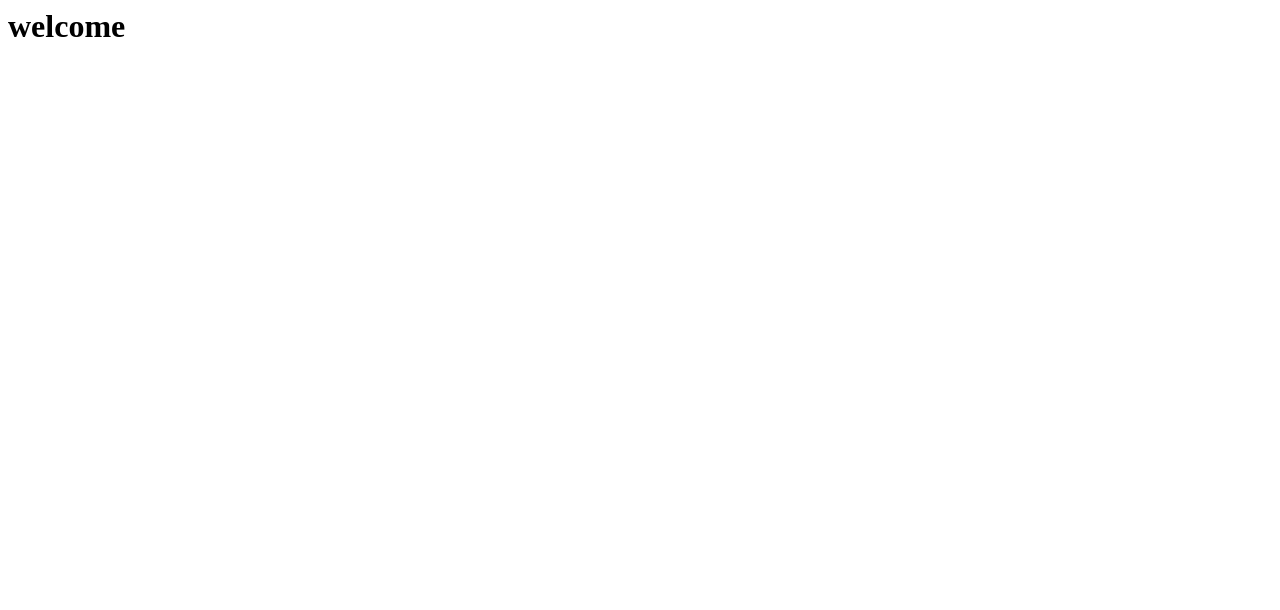
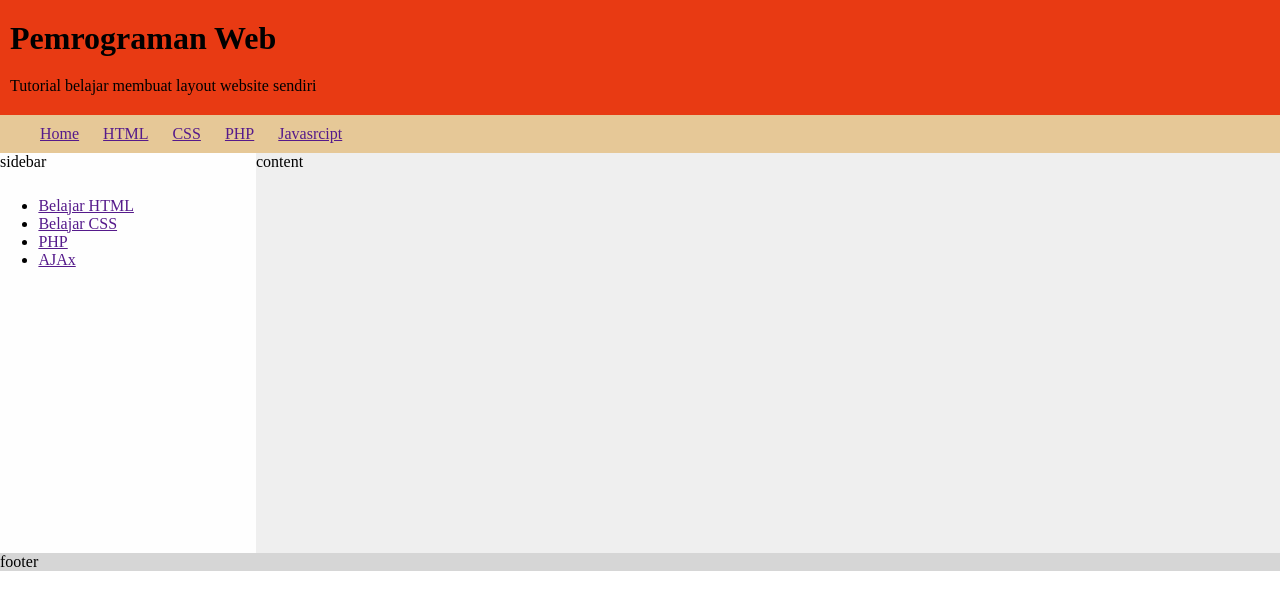
Before and after one commit to fadila12/fadil12.github.io, a plain HTML site: page index.html in a window 1280 px wide. Drawn offline with Linux system fonts and the light colour scheme.

Commit message:
replace index.html with newer

```diff
--- a/index.html
+++ b/index.html
@@ -1 +1,82 @@
-<h1>welcome</h1>
+<!DOCTYPE html>
+<html lang="en">
+<head>
+	<meta charset="UTF-8">
+	<meta name="viewport" content="width=device-width, initial-scale=1.0">
+	<title>Tugas minggu 4</title>
+	<style>
+		*{
+			margin: 0;
+			padding: 0;
+		}
+		header{
+			background-color: #e83a13;
+			padding: 20px 10px;
+		}
+		header h1{
+			margin-bottom: 20px;
+		}
+		nav{
+			background-color: #e6c897;
+			padding: 10px;
+		}
+		nav ul{
+			margin-left: 20px;
+			list-style-type: none;
+		}
+		nav ul li{
+			display: inline;
+			margin: 0 10px;
+		}
+		#main{
+			height: 400px;
+			display: flex;
+		}
+		aside{
+			background-color: #fefefe;
+			width: 20%;
+		}
+		aside ul{
+			margin: 10% 15%;
+		}
+		content{
+			background-color: #efefef;
+			width: 80%
+		}
+		footer{background-color: #d6d6d6}
+	</style>
+</head>
+<body>
+	<header>
+		<h1>Pemrograman Web</h1>
+		<p>Tutorial belajar membuat layout website sendiri</p
+		>
+	</header>
+	<nav>
+		<ul>
+			<li><a href="">Home</a></li>
+			<li><a href="">HTML</a></li>
+			<li><a href="">CSS</a></li>
+			<li><a href="">PHP</a></li>
+			<li><a href="">Javasrcipt</a></li>
+		</ul>
+	</nav>
+	<div id="main">
+		<aside>
+			<p>sidebar</p>
+			<ul>
+				<li><a href="">Belajar HTML</a></li>
+				<li><a href="">Belajar CSS</a></li>
+				<li><a href="">PHP</a></li>
+				<li><a href="">AJAx</a></li>
+			</ul>
+		</aside>
+		<content>
+			<p>content</p>
+		</content>
+	</div>
+	<footer>
+		<p>footer</p>
+	</footer>
+</body>
+</html>
```
